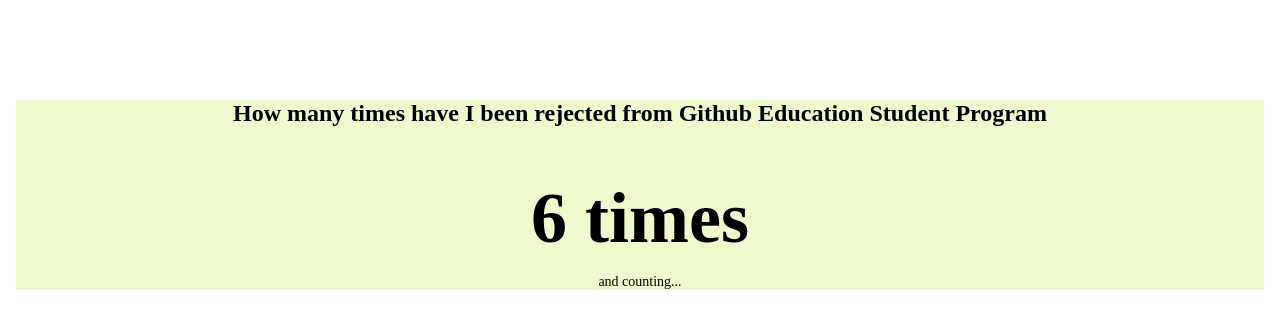
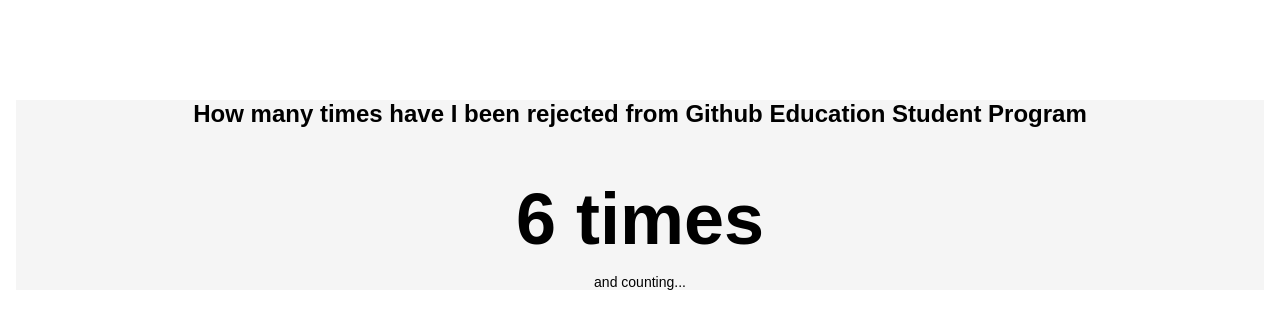
Before and after one commit to Smajlll/time-rejectedgh, a SvelteKit app: page / in a window 1280 px wide. Shown: the top 328 px of the page. Built offline with nearby package versions, Linux system fonts and the light colour scheme.

Commit message:
gitpod.yml upravy + změna fontu a barvy pozadí

```diff
--- a/src/routes/+page.svelte
+++ b/src/routes/+page.svelte
@@ -7,16 +7,17 @@
 </body>
 
 <style>
-   body {
-      background: #eefacd;
-      text-align: center;
-    }
+		body {
+		background: #f5f5f5;
+      	text-align: center;
+    	}
 
 		h1 {
   		font-size: 24px;
   		font-weight: bold;
   		margin-top: 100px;
 		text-align: center;
+		font-family: Arial, Helvetica, sans-serif;
 		}
 
 		.big-number {
@@ -24,11 +25,13 @@
   		font-weight: bold;
   		margin-top: 50px;
 		background: inherit;
+		font-family: Arial, Helvetica, sans-serif;
 		}
 
 		p {
   		font-size: 14px;
   		margin-bottom: 50px;
 		text-align: center;
+		font-family: Arial, Helvetica, sans-serif;
 		}
 </style>
```
Also changed, not shown: .gitpod.yml (added).
